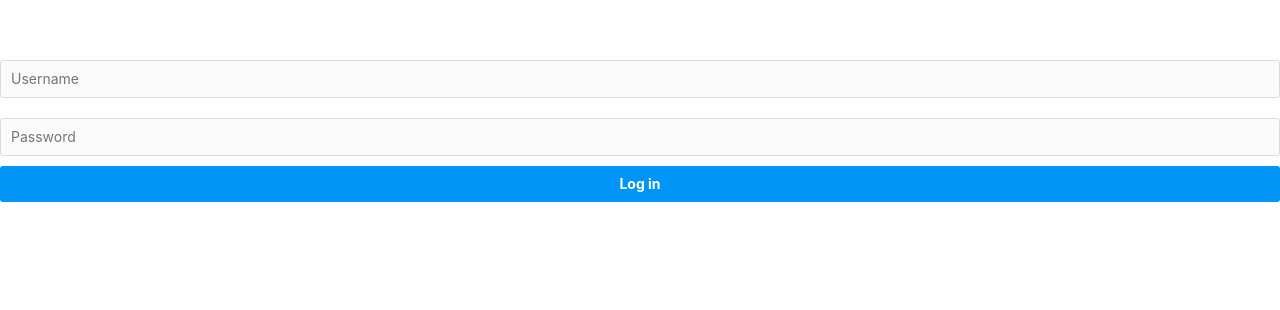
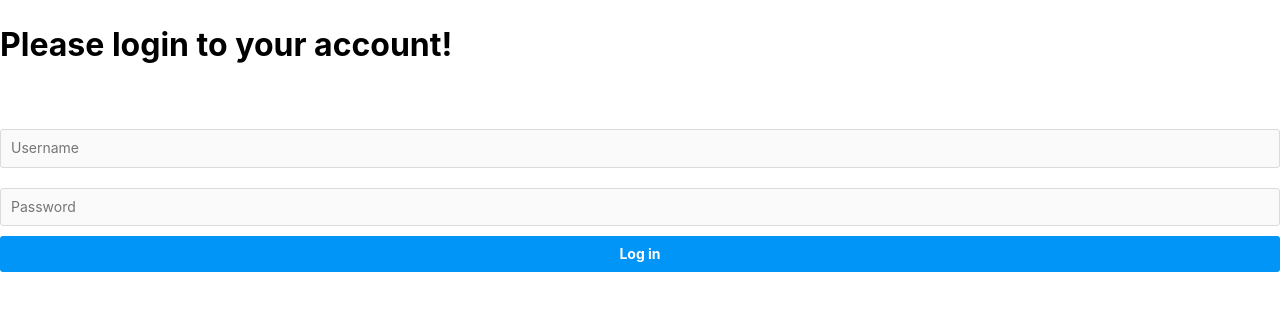
Before and after one commit to NadiiaUa23/modul2, a React (Vite) app: page / in a window 1280 px wide. Shown: the top 310 px of the page. Built offline with nearby package versions, Linux system fonts and the light colour scheme.

Commit message:
Використовуємо форму в компоненті App і передаємо їй пропс onLogin, значенням якого буде колбек-функція, що приймає один параметр - об'єкт даних користувача.

```diff
--- a/src/App.jsx
+++ b/src/App.jsx
@@ -320,11 +320,20 @@ import LoginForm from './components/LoginForm/LoginForm';
 // };
 
 const App = () => {
+ // Колбек-функція для обробки сабміту форми
+ const handleLogin = (userData) => {
+  // Виконуємо необхідні операції з даними
+  console.log(userData);
+};
+
 
   return (
     <div>
-    <LoginForm />
-    </div>
+    <h1>Please login to your account!</h1>
+    {/* Передаємо колбек як пропс форми */}
+    <LoginForm onLogin={handleLogin} />
+    {/*Ім'я пропса для компонента форми може бути будь-яким, не обов'язково onLogin, це не вбудований пропс, як у елемента form*/}
+  </div>
   );
 };
 
--- a/src/components/LoginForm/LoginForm.jsx
+++ b/src/components/LoginForm/LoginForm.jsx
@@ -1,4 +1,6 @@
 import style from './LoginForm.module.css'
+
+
 const LoginForm = () => {
 const handleSubmit = (evt) => {
     evt.preventDefault();
```
